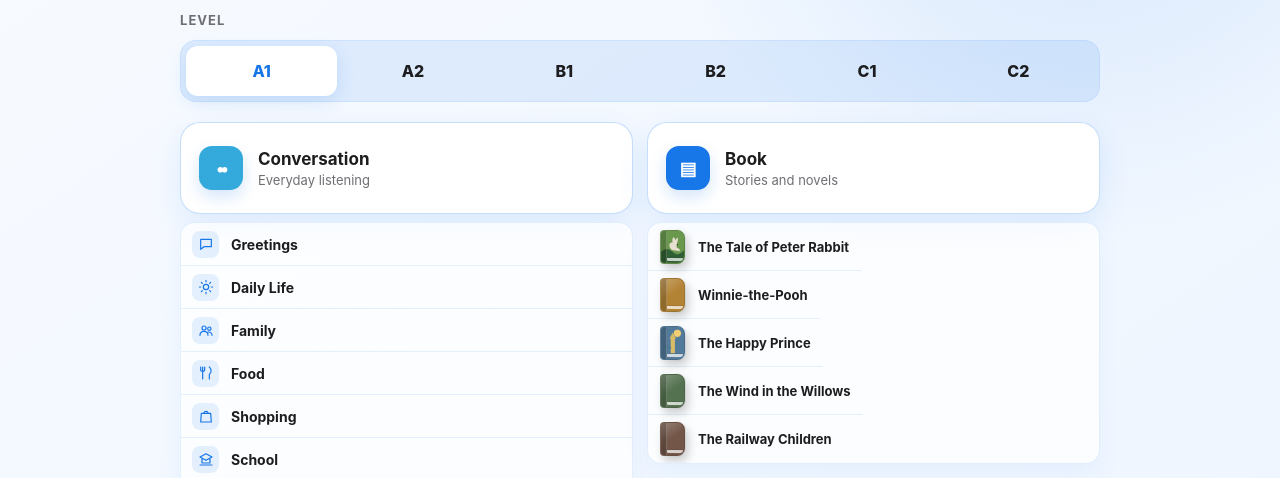
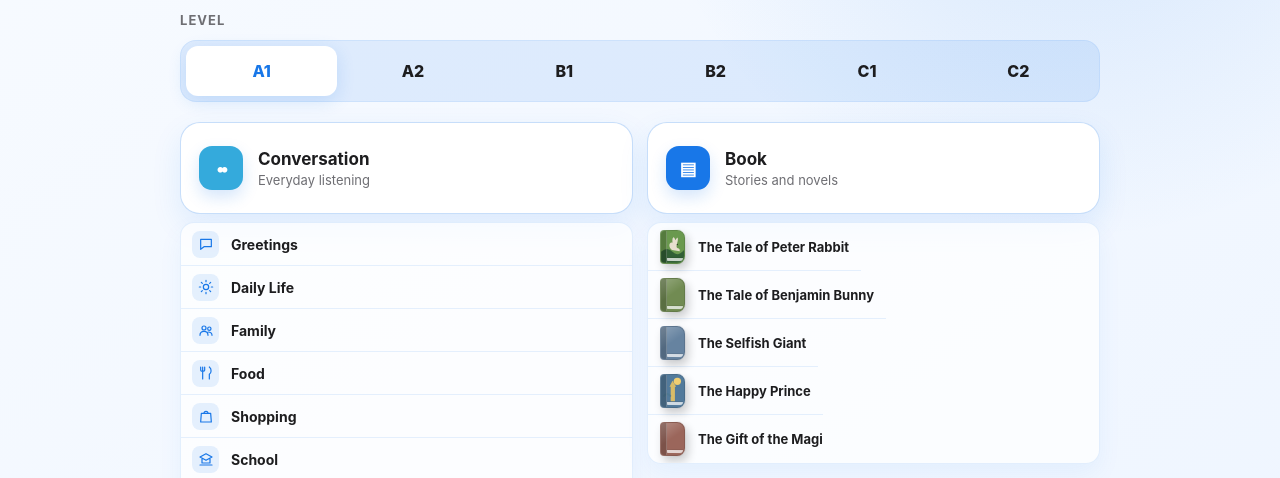
Before and after one commit to scpark20/dictai, a plain HTML site: page index.html in a window 1280 px wide. Shown: the part 319-797 px from the top of the page. Drawn offline with Linux system fonts and the light colour scheme.

Commit message:
Use English-original short fiction by level

```diff
--- a/app.js
+++ b/app.js
@@ -59,46 +59,46 @@ const topicIcons = Object.freeze({
 
 const books = Object.freeze({
   A1: [
-    { title: "The Tale of Peter Rabbit", note: "Gutenberg", mark: "🐇", color: "#6a994e" },
-    { title: "Winnie-the-Pooh", note: "Gutenberg", color: "#b38335" },
+    { title: "The Tale of Peter Rabbit", note: "Gutenberg", color: "#6a994e" },
+    { title: "The Tale of Benjamin Bunny", note: "Gutenberg", color: "#718b52" },
+    { title: "The Selfish Giant", note: "Gutenberg", color: "#6683a0" },
     { title: "The Happy Prince", note: "Gutenberg", color: "#527a9b" },
-    { title: "The Wind in the Willows", note: "Gutenberg", color: "#557250" },
-    { title: "The Railway Children", note: "Gutenberg", color: "#735648" },
+    { title: "The Gift of the Magi", note: "Gutenberg", color: "#9b665b" },
   ],
   A2: [
-    { title: "Alice’s Adventures in Wonderland", note: "Gutenberg", mark: "🐰", color: "#577590" },
-    { title: "The Wonderful Wizard of Oz", note: "Gutenberg", mark: "🌪️", color: "#4d908e" },
-    { title: "Peter Pan", note: "Gutenberg", color: "#315f73" },
-    { title: "Black Beauty", note: "Gutenberg", mark: "🐎", color: "#495057" },
-    { title: "Little Women", note: "Gutenberg", color: "#8f5d67" },
+    { title: "Rikki-Tikki-Tavi", note: "Gutenberg", color: "#4f714b" },
+    { title: "The Open Window", note: "Gutenberg", color: "#53738a" },
+    { title: "The Last Leaf", note: "Gutenberg", color: "#687d55" },
+    { title: "The Celebrated Jumping Frog", note: "Gutenberg", color: "#6b7650" },
+    { title: "The Legend of Sleepy Hollow", note: "Gutenberg", color: "#6f543e" },
   ],
   B1: [
-    { title: "The Secret Garden", note: "Gutenberg", mark: "🌹", color: "#588157" },
-    { title: "Anne of Green Gables", note: "Gutenberg", mark: "🏡", color: "#bc6c25" },
-    { title: "The Jungle Book", note: "Gutenberg", mark: "🐅", color: "#386641" },
-    { title: "Treasure Island", note: "Gutenberg", mark: "🏴‍☠️", color: "#277da1" },
-    { title: "The Adventures of Tom Sawyer", note: "Gutenberg", color: "#596b48" },
+    { title: "The Tell-Tale Heart", note: "Gutenberg", color: "#66383e" },
+    { title: "The Monkey’s Paw", note: "Gutenberg", color: "#55443d" },
+    { title: "The Lady, or the Tiger?", note: "Gutenberg", color: "#896139" },
+    { title: "To Build a Fire", note: "Gutenberg", color: "#456779" },
+    { title: "An Occurrence at Owl Creek Bridge", note: "Gutenberg", color: "#555e4d" },
   ],
   B2: [
-    { title: "The Adventures of Sherlock Holmes", note: "Gutenberg", mark: "🔍", color: "#6c584c" },
-    { title: "Dr. Jekyll and Mr. Hyde", note: "Gutenberg", mark: "⚗️", color: "#495057" },
-    { title: "Frankenstein", note: "Gutenberg", mark: "⚗️", color: "#386641" },
-    { title: "A Christmas Carol", note: "Gutenberg", mark: "🔔", color: "#bc4749" },
-    { title: "The Time Machine", note: "Gutenberg", color: "#344d62" },
+    { title: "The Yellow Wallpaper", note: "Gutenberg", color: "#8a743d" },
+    { title: "The Murders in the Rue Morgue", note: "Gutenberg", color: "#41505d" },
+    { title: "The Man Who Would Be King", note: "Gutenberg", color: "#735648" },
+    { title: "The Canterville Ghost", note: "Gutenberg", color: "#55556f" },
+    { title: "The Red-Headed League", note: "Gutenberg", color: "#7d493c" },
   ],
   C1: [
-    { title: "Pride and Prejudice", note: "Gutenberg", mark: "💌", color: "#9c6644" },
-    { title: "Wuthering Heights", note: "Gutenberg", mark: "🌫️", color: "#577590" },
-    { title: "Jane Eyre", note: "Gutenberg", mark: "🕯️", color: "#9d4edd" },
-    { title: "Moby-Dick", note: "Gutenberg", mark: "🐋", color: "#277da1" },
-    { title: "The Picture of Dorian Gray", note: "Gutenberg", color: "#455c48" },
+    { title: "The Fall of the House of Usher", note: "Gutenberg", color: "#453d4d" },
+    { title: "Bartleby, the Scrivener", note: "Gutenberg", color: "#4f5960" },
+    { title: "The Dead", note: "Gutenberg", color: "#4d5966" },
+    { title: "The Turn of the Screw", note: "Gutenberg", color: "#545164" },
+    { title: "The Beast in the Jungle", note: "Gutenberg", color: "#3e5b4a" },
   ],
   C2: [
-    { title: "Ulysses", note: "Gutenberg", color: "#26355d" },
-    { title: "Paradise Lost", note: "Gutenberg", color: "#4f2830" },
-    { title: "Great Expectations", note: "Gutenberg", color: "#78603d" },
-    { title: "A Tale of Two Cities", note: "Gutenberg", color: "#5e3434" },
-    { title: "The Complete Works of William Shakespeare", note: "Gutenberg", color: "#3d4658" },
+    { title: "Heart of Darkness", note: "Gutenberg", color: "#263d3c" },
+    { title: "The Garden Party", note: "Gutenberg", color: "#596548" },
+    { title: "Araby", note: "Gutenberg", color: "#55465d" },
+    { title: "The Figure in the Carpet", note: "Gutenberg", color: "#66513d" },
+    { title: "The Secret Sharer", note: "Gutenberg", color: "#344f60" },
   ],
 });
 
--- a/index.html
+++ b/index.html
@@ -5,7 +5,7 @@
     <meta name="viewport" content="width=device-width,initial-scale=1" />
     <meta name="theme-color" content="#f5f5f7" />
     <title>EchoStep</title>
-    <link rel="stylesheet" href="./styles.css?v=dev-18" />
+    <link rel="stylesheet" href="./styles.css?v=dev-19" />
   </head>
   <body data-level="A1">
     <main class="shell">
@@ -48,6 +48,6 @@
         </div>
       </section>
     </main>
-    <script src="./app.js?v=dev-18"></script>
+    <script src="./app.js?v=dev-19"></script>
   </body>
 </html>
```
